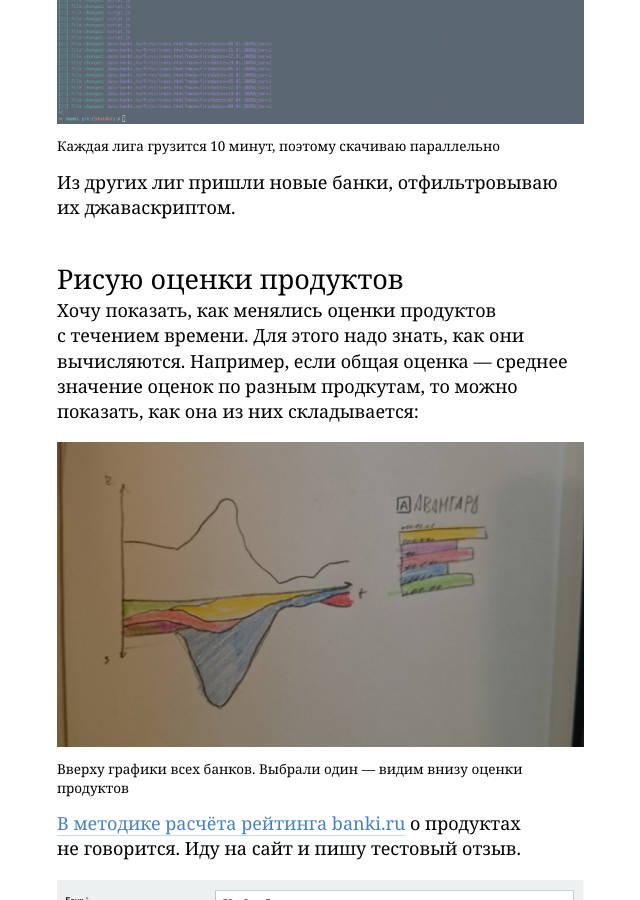
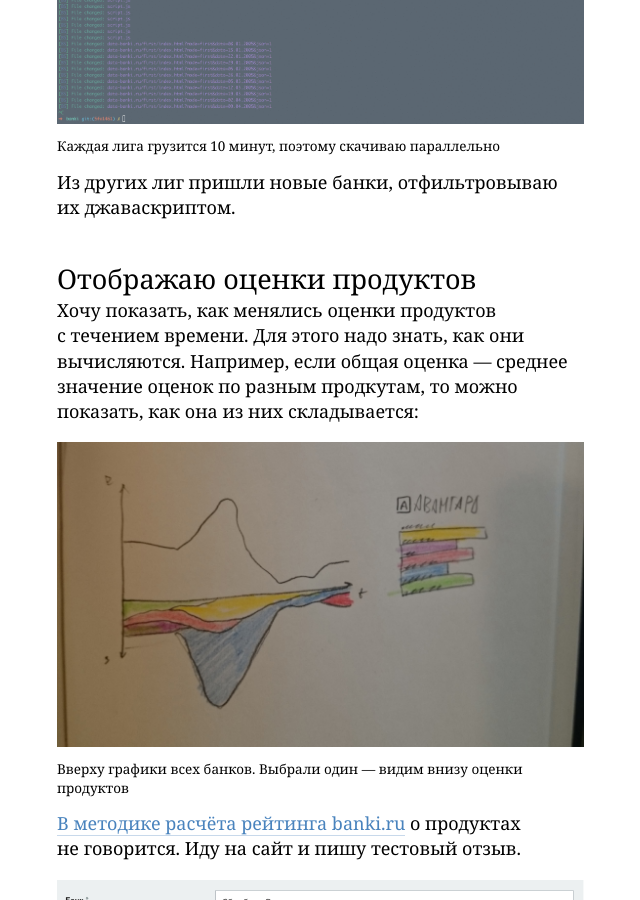
Before and after one commit to illus0r/dianov.org, a Jekyll site: the page built from _posts/2016-12-16-banki-ru-challenge.md, in a window 1280 px wide and 900 px high, scrolled down 5189 px. Shown: the whole window, without its empty margins (456-1096 px from the left). Built offline with Jekyll 4.4.1, drawn with Linux system fonts in a browser that asks for light colours.

```diff
--- a/_posts/2016-12-16-banki-ru-challenge.md
+++ b/_posts/2016-12-16-banki-ru-challenge.md
@@ -106,7 +106,7 @@
 
 Из других лиг пришли новые банки, отфильтровываю их джаваскриптом.
 
-## Рисую оценки продуктов
+## Отображаю оценки продуктов
 
 Хочу показать, как менялись оценки продуктов с течением времени. Для этого надо знать, как они вычисляются. Например, если общая оценка — среднее значение оценок по разным продкутам, то можно показать, как она из них складывается:
 
```
